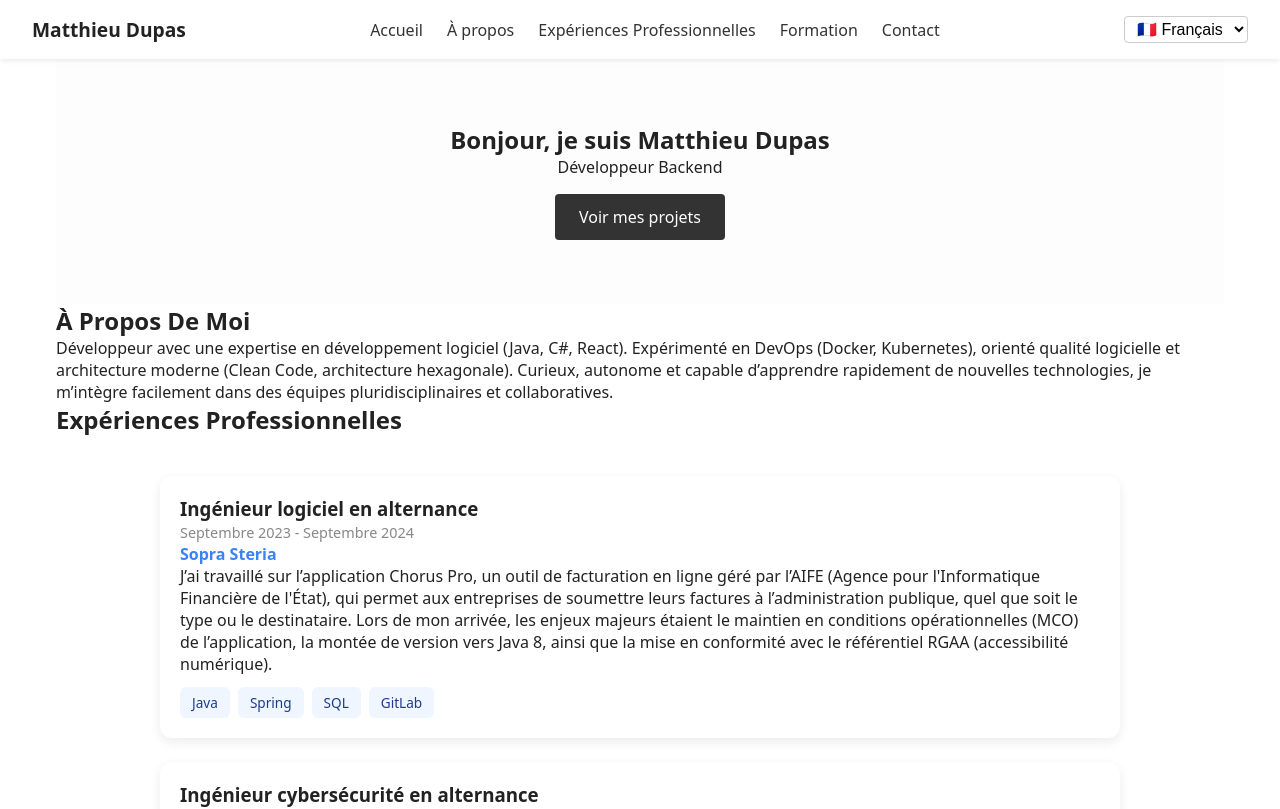
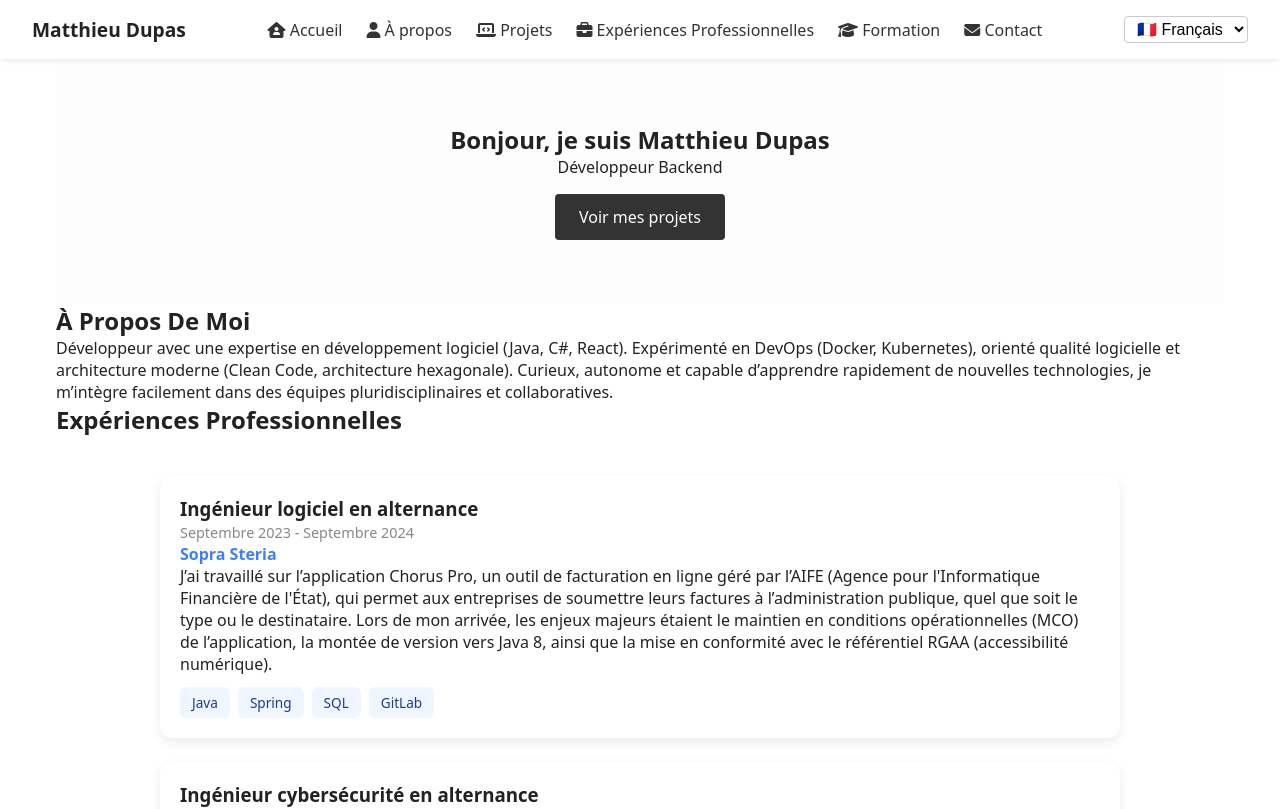
Before and after one commit to matthieudupas/portfolio, a React (Vite) app: page / in a window 1280 px wide. Shown: the top 809 px of the page. Built offline with nearby package versions, Linux system fonts and the light colour scheme.

Commit message:
feat(navbar): add icons, extract nav items, and add mobile burger menu

```diff
--- a/index.html
+++ b/index.html
@@ -3,6 +3,10 @@
   <head>
     <meta charset="UTF-8" />
     <meta name="viewport" content="width=device-width, initial-scale=1.0" />
+    <link
+            rel="stylesheet"
+            href="https://cdnjs.cloudflare.com/ajax/libs/font-awesome/6.5.0/css/all.min.css"
+    />
     <title>Porfolio Matthieu Dupas</title>
   </head>
   <body>
--- /dev/null
+++ b/src/components/navbar/NavItems.ts
@@ -0,0 +1,40 @@
+import type {TFunction} from 'i18next';
+
+export interface NavItem {
+    title: string;
+    url: string;
+    icon: string;
+}
+
+export const getNavItems = (t: TFunction): NavItem[] => [
+    {
+        title: t('navbar.home'),
+        url: '#hero',
+        icon: 'fa-solid fa-house-user',
+    },
+    {
+        title: t('navbar.about'),
+        url: '#about',
+        icon: 'fa-solid fa-user',
+    },
+    {
+        title: t('navbar.projects'),
+        url: '#projects',
+        icon: 'fa-solid fa-laptop-code',
+    },
+    {
+        title: t('navbar.experience'),
+        url: '#experience',
+        icon: 'fa-solid fa-briefcase',
+    },
+    {
+        title: t('navbar.education'),
+        url: '#education',
+        icon: 'fa-solid fa-graduation-cap',
+    },
+    {
+        title: t('navbar.contact'),
+        url: '#contact',
+        icon: 'fa-solid fa-envelope',
+    },
+];
--- a/src/components/navbar/Navbar.module.css
+++ b/src/components/navbar/Navbar.module.css
@@ -13,6 +13,14 @@
 .logo {
     font-weight: bold;
     font-size: 1.2rem;
+}
+
+.burger {
+    display: none;
+    background: none;
+    border: none;
+    font-size: 1.5rem;
+    cursor: pointer;
 }
 
 .navLinks {
@@ -31,3 +39,72 @@
 .navLinks li a:hover {
     color: #0077ff;
 }
+
+@media (min-width: 769px) {
+    .navLinks {
+        flex-direction: row;
+        justify-content: center;
+        align-items: center;
+    }
+}
+
+@media (max-width: 768px) {
+    .navLinks {
+        flex-direction: column;
+        align-items: flex-start;
+        gap: 1rem;
+    }
+}
+
+.languageDesktop {
+    display: block;
+}
+
+.mobileMenu {
+    display: none;
+    list-style: none;
+    flex-direction: column;
+    align-items: center;
+    gap: 0.5rem;
+    background-color: white;
+    position: absolute;
+    top: 100%;
+    right: 0;
+    width: 100%;
+    padding: 1rem 2rem;
+    box-shadow: 0 4px 6px rgba(0,0,0,0.1);
+}
+
+.mobileMenu li a {
+    text-decoration: none;
+    color: #333;
+    font-weight: 500;
+    transition: color 0.2s ease-in-out;
+}
+
+.mobileMenu li a:hover {
+    color: #0077ff;
+}
+
+.mobileMenu.open {
+    display: flex;
+}
+
+.languageMobile {
+    margin-top: 1rem;
+}
+
+/* Responsive behavior */
+@media (max-width: 768px) {
+    .navLinks {
+        display: none;
+    }
+
+    .languageDesktop {
+        display: none;
+    }
+
+    .burger {
+        display: block;
+    }
+}
--- a/src/components/navbar/Navbar.tsx
+++ b/src/components/navbar/Navbar.tsx
@@ -1,21 +1,63 @@
 import styles from './Navbar.module.css';
 import {useTranslation} from "react-i18next";
 import LanguageSwitcher from "../languageSwitcher/LanguageSwitcher.tsx";
+import {useState} from "react";
+import {FaBars, FaTimes} from "react-icons/fa";
+import {getNavItems} from "./NavItems.ts";
 
 export default function Navbar() {
     const { t } = useTranslation();
+    const [menuOpen, setMenuOpen] = useState(false);
+    const navItems = getNavItems(t);
+
+    const toggleMenu = () => setMenuOpen(!menuOpen);
 
     return (
         <nav className={styles.navbar}>
+            {/* Logo always left */}
             <div className={styles.logo}>Matthieu Dupas</div>
+
+            {/* Nav links - desktop only */}
             <ul className={styles.navLinks}>
-                <li><a href="#hero">{t('navbar.home')}</a></li>
-                <li><a href="#about">{t('navbar.about')}</a></li>
-                <li><a href="#experience">{t('navbar.experience')}</a></li>
-                <li><a href="#education">{t('navbar.education')}</a></li>
-                <li><a href="#contact">{t('navbar.contact')}</a></li>
+                {navItems.map((item, index) => (
+                    <li key={index}>
+                        <a href={item.url}>
+                            <i className={item.icon} /> {item.title}
+                        </a>
+                    </li>
+            ))}
             </ul>
-            <LanguageSwitcher />
+
+            {/* Language switcher - desktop only */}
+            <div className={styles.languageDesktop}>
+                <LanguageSwitcher />
+            </div>
+
+            {/* Burger - mobile only */}
+            <button
+                className={styles.burger}
+                onClick={toggleMenu}
+                aria-label="Toggle menu"
+            >
+                {menuOpen ? <FaTimes /> : <FaBars />}
+            </button>
+
+            {/* Mobile menu */}
+            {/* Menu burger mobile */}
+            {menuOpen && (
+                <ul className={`${styles.mobileMenu} ${styles.open}`}>
+                    {navItems.map((item, index) => (
+                        <li key={index}>
+                            <a href={item.url} onClick={() => setMenuOpen(false)}>
+                                <i className={item.icon} /> {item.title}
+                            </a>
+                        </li>
+                    ))}
+                    <li className={styles.languageMobile}>
+                        <LanguageSwitcher />
+                    </li>
+                </ul>
+            )}
         </nav>
     );
 }
```
